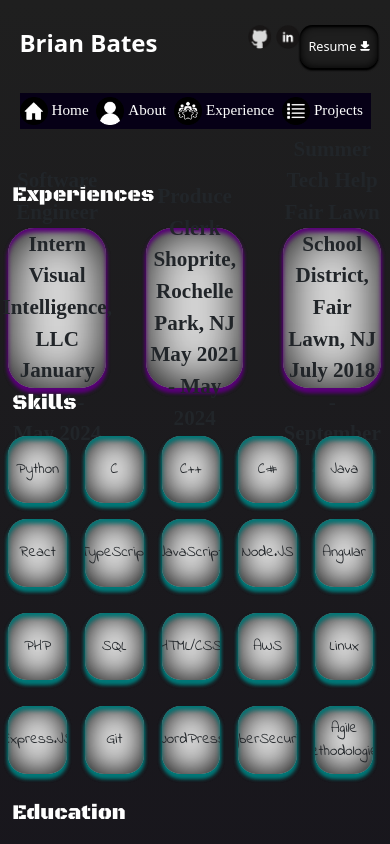
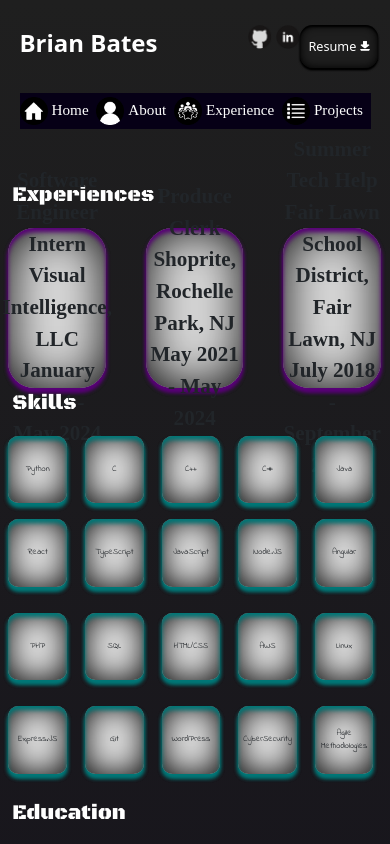
Before and after one commit to brianbates928/Personal-Website, a React (Create React App) app: page /experience in a window 390 px wide. Shown: the top 844 px of the page. Built offline with nearby package versions, Linux system fonts and the light colour scheme; a web font is replaced by a local one.

Commit message:
mobile text size

```diff
--- a/src/pages/ExperiencesStyles.js
+++ b/src/pages/ExperiencesStyles.js
@@ -133,11 +133,10 @@ const mediaStyles = {
     height: "8vh",
     borderRadius: "1.25em",
     fontFamily: "Indie Flower",
-    fontSize: "1.8vh",
+    fontSize: "1vh",
     display: "flex",
     alignItems: "center",
     justifyContent: "center",
-    overflow: "auto",
     boxShadow:
       "0 4px 4px #017777, 0 4px 4px #017777,inset 0 4px 4px #017777, inset 0 0 30px black",
   },
@@ -182,7 +181,6 @@ const mediaStyles = {
     justifyContent: "center",
     width: "100%",
     wordWrap: "break-word",
-    overflow: "auto",
 
   },
   experiencesBoxStart: {
@@ -191,7 +189,7 @@ const mediaStyles = {
     fontFamily: "Kavivanar",
     // fontWeight: "bold",
     //fontSize: "0.8vh", // Adjust this value
-    fontSize: "1.5",
+    fontSize: "1",
 
   overflow: "auto", // Add this line
   whiteSpace: "pre-wrap", // Add this line
```
